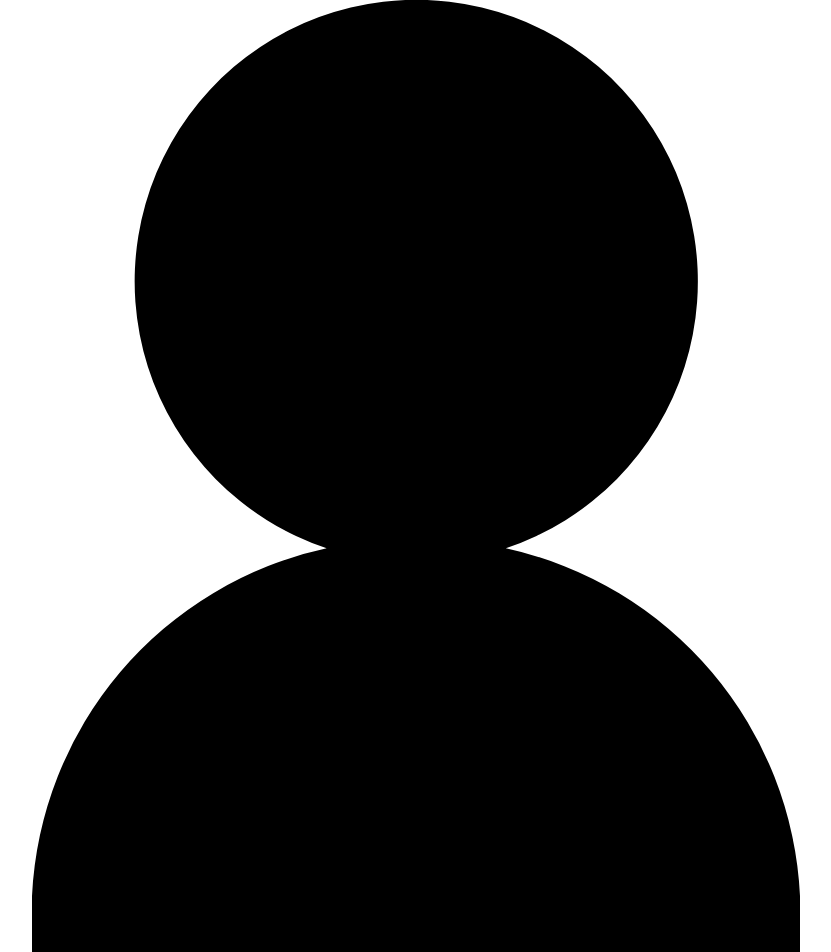
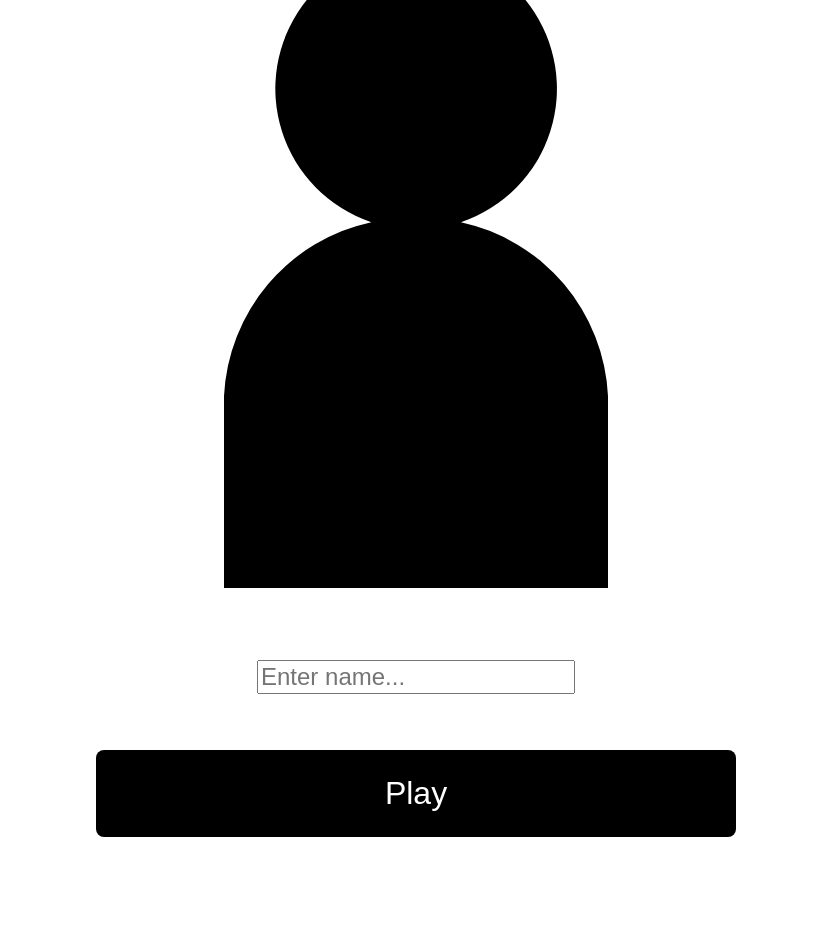
Before and after one commit to AmyHannahMorgan/hidden-hortler, a website: page static/play/index.html in a window 1280 px wide. Shown: the top 952 px of the page, without its empty margins (224-1055 px from the left). After the commit the page ends 837 px from the top, so only its background shows below. Drawn offline with Linux system fonts and the light colour scheme.

Commit message:
styled nameSelect screen

```diff
--- a/static/css/style.css
+++ b/static/css/style.css
@@ -33,6 +33,10 @@ body#hostScreen {
     max-height: 100vh;
 
     overflow: hidden;
+}
+
+body#playSceen {
+    position: relative;
 }
 
 /* classes */
@@ -136,6 +140,26 @@ body#hostScreen {
     display: block;
 }
 
+.playBoard {
+    display: none;
+    flex-direction: column;
+    justify-content: center;
+    align-items: center;
+
+    position: absolute;
+    left: 0;
+    top: 0;
+
+    width: 100vw;
+    max-width: 100vw;
+    height: 100vh;
+    max-height: 100vh;
+}
+
+.playBoard#nameSelect {
+    display: flex;
+}
+
 /* Ids */
 #logo {
     width: 62.5vw;
@@ -143,4 +167,38 @@ body#hostScreen {
     object-fit: contain;
 }
 
+#nameSelect {
+
+}
+
+#nameSelect > * {
+    margin: 1em;
+}
+
+#nameSelect > img {
+    object-fit: contain;
+
+    width: 50vw;
+}
+
+#nameSelect > #nameBox {
+    max-width: 90vw;
+
+    font-size: 1.5rem;
+}
+
+#nameSelect > #playButton {
+    width: 50vw;
+
+    padding: 0.75em;
+
+    border: thin solid transparent;
+    border-radius: 0.5rem;
+
+    font-size: 2rem;
+    color: white;
+
+    background-color: black;
+}
+
 /* media queries */
```
